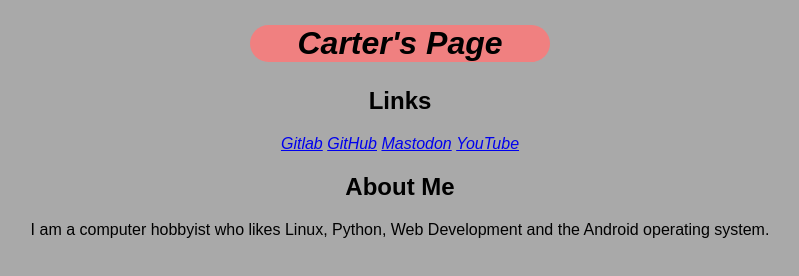
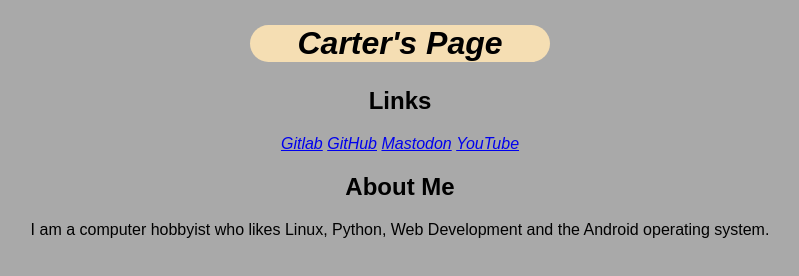
Before and after one commit to CarterTheCoder/page, a plain HTML site: page index.html in a window 1280 px wide. Shown: the whole page, without its empty margins (240-1039 px from the left). Drawn offline with Linux system fonts and the light colour scheme.

Commit message:
Change header color

```diff
--- a/index.html
+++ b/index.html
@@ -15,7 +15,7 @@
             }
             .top-header {
                 text-align: center;
-                background-color: lightcoral;
+                background-color: wheat;
                 border-radius: 35px;
                 width: 300px;
                 margin: 25px auto;
```
